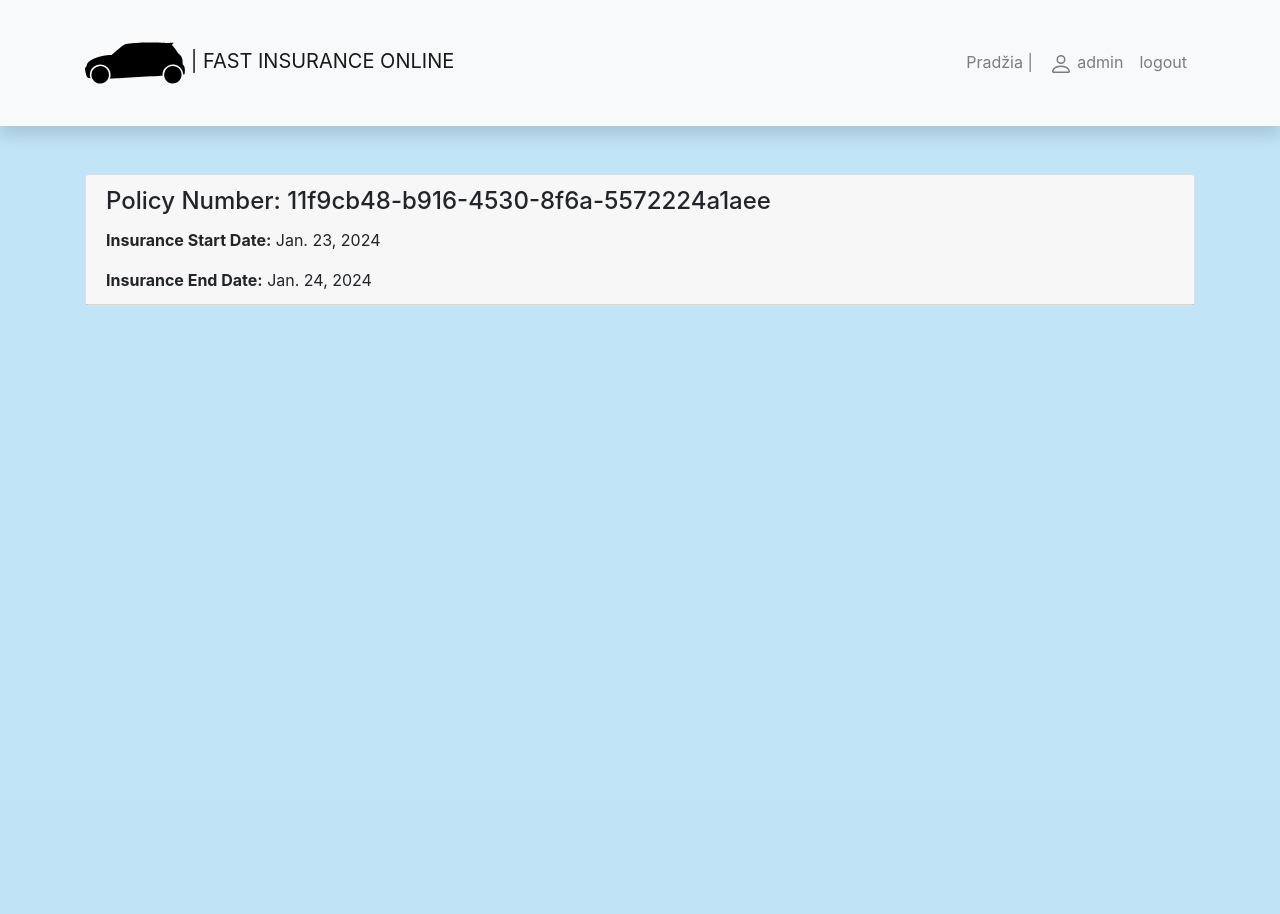
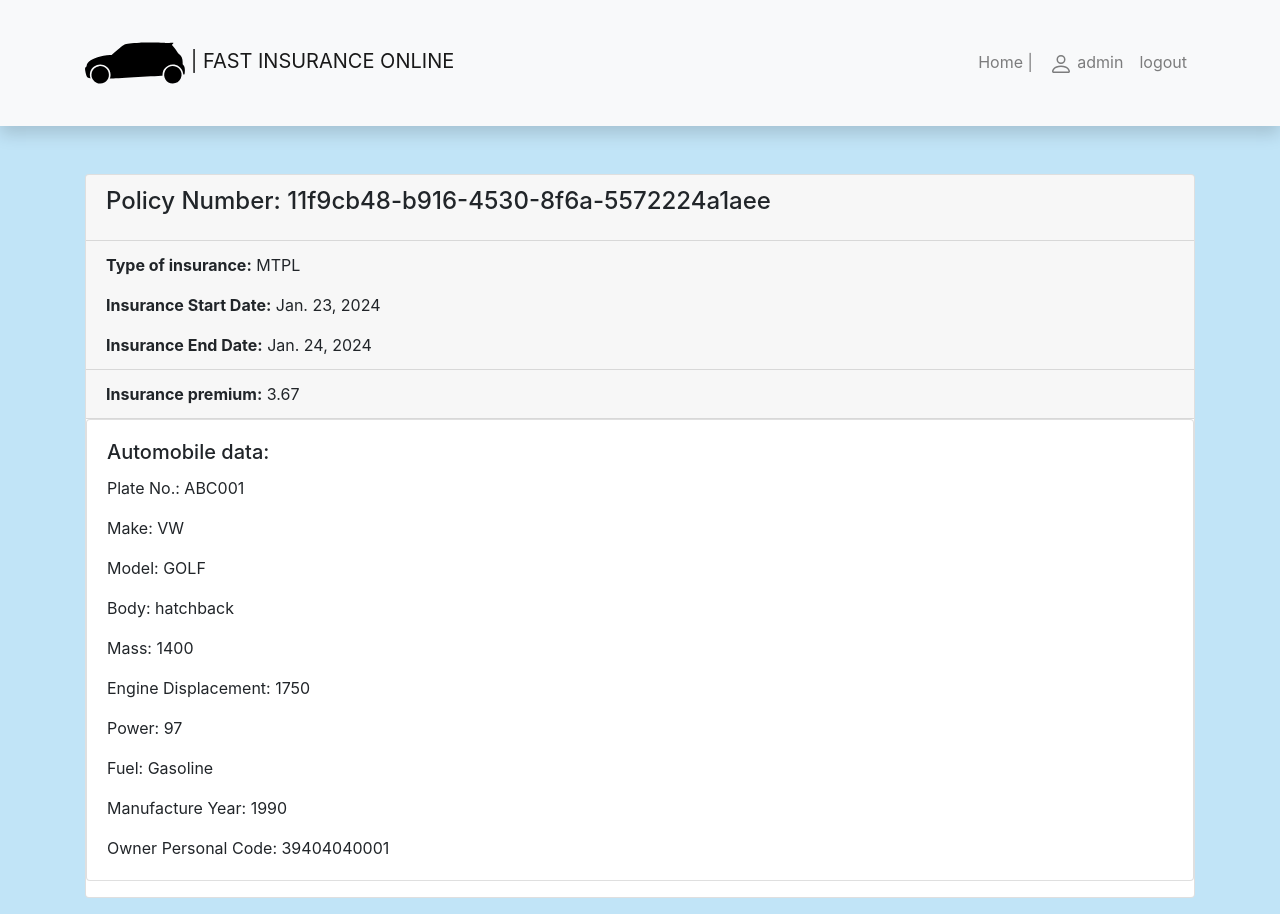
Before and after one commit to saulius-p/django_insurance, a Django app: page /insurance/my-policies/11f9cb48-b916-4530-8f6a-5572224a1aee in a window 1280 px wide. Before the commit the page ends 306 px from the top, so only its background shows below. Run offline with Django 4.2, Linux system fonts and the light colour scheme; a user stored in the database is signed in; data comes from the database, SQL or seed files in the repository; both versions use the stored data as it was after the commit; some libraries are stand-ins or nearby versions.

Commit message:
8th commit. Improvements in policy_detail.html mainly.

```diff
--- a/insurance/templates/base.html
+++ b/insurance/templates/base.html
@@ -67,7 +67,7 @@ l-126 -111 -89 -7 c-198 -16 -464 -62 -629 -110 -201 -59 -330 -125 -437 -224
         <div class="collapse navbar-collapse" id="navbarResponsive">
             <ul class="navbar-nav ml-auto">
                 <li class="nav-item">
-                    <a class="nav-link" href="{% url 'index' %}">Pradžia |</a>
+                    <a class="nav-link" href="{% url 'index' %}">Home |</a>
                 </li>
                 {% if user.is_authenticated %}
                 <li class="nav-item"><a class="nav-link" href="{% url 'profile-url' %}">
--- a/insurance/templates/policy_detail.html
+++ b/insurance/templates/policy_detail.html
@@ -12,18 +12,61 @@
 <div class="card mb-3">
     <div class="card-header">
         <h4 class="card-title">Policy Number: {{ policy.policy_number }}</h4>
+    </div>
+    <div class="card-header">
+        <p class="card-text"><strong>Type of insurance:</strong> {{ policy.policy_type }}</p>
         <p class="card-text"><strong>Insurance Start Date:</strong> {{ policy.start_date }}</p>
         <p class="card-text"><strong>Insurance End Date:</strong> {{ policy.end_date }} </p>
     </div>
+    <div class="card-header">
+        <p class="card-text"><strong>Insurance premium:</strong> {{ policy.insurance_premium }} </p>
+    </div>
+
+    {% if policy.policy_type == "CASCO" %}
+        <div class="card mb-3">
+            <div class="card-body">
+                <h5 class="card-title">Automobile data:
+                </h5>
+                {# Since there is no related_name created in the models file for this case, we use default name cascodata.#}
+                <p class="card-text">Plate No.: {{ policy.cascodata.car.plate_number }}</p>
+                <p class="card-text">Make: {{ policy.cascodata.car.make }}</p>
+                <p class="card-text">Model: {{ policy.cascodata.car.model }}</p>
+                <p class="card-text">Body: {{ policy.cascodata.car.body }}</p>
+                <p class="card-text">Mass: {{ policy.cascodata.car.mass }}</p>
+                <p class="card-text">Engine Displacement: {{ policy.cascodata.car.engine_displacement }}</p>
+                <p class="card-text">Power: {{ policy.cascodata.car.power }}</p>
+                <p class="card-text">Fuel: {{ policy.cascodata.car.fuel }}</p>
+                <p class="card-text">Manufacture Year: {{ policy.cascodata.car.manufacture_year }}</p>
+                <p class="card-text">Owner Personal Code: {{ policy.cascodata.car.owner_personal_code }}</p>
+            </div>
+        </div>
+    {% elif policy.policy_type == "MTPL" %}
+        <div class="card mb-3">
+            <div class="card-body">
+                <h5 class="card-title">Automobile data:
+                </h5>
+                {# Since there is no related_name created in the models file for this case, we use default name cascodata.#}
+                <p class="card-text">Plate No.: {{ policy.mtpldata.car.plate_number }}</p>
+                <p class="card-text">Make: {{ policy.mtpldata.car.make }}</p>
+                <p class="card-text">Model: {{ policy.mtpldata.car.model }}</p>
+                <p class="card-text">Body: {{ policy.mtpldata.car.body }}</p>
+                <p class="card-text">Mass: {{ policy.mtpldata.car.mass }}</p>
+                <p class="card-text">Engine Displacement: {{ policy.mtpldata.car.engine_displacement }}</p>
+                <p class="card-text">Power: {{ policy.mtpldata.car.power }}</p>
+                <p class="card-text">Fuel: {{ policy.mtpldata.car.fuel }}</p>
+                <p class="card-text">Manufacture Year: {{ policy.mtpldata.car.manufacture_year }}</p>
+                <p class="card-text">Owner Personal Code: {{ policy.mtpldata.car.owner_personal_code }}</p>
+            </div>
+        </div>
+    {% else %}
+    <p>This is property policy.</p>
+    {% endif %}
 
     {% if policy.end_date > today and policy.end_date != policy.start_date %}
-        <div class="card-body">
-            <a class="btn btn-secondary btn-sm" href="{% url 'cancel-policy' policy.policy_number %}">Cancel policy</a>
-        </div>
+    <div class="card-body">
+        <a class="btn btn-secondary btn-sm" href="{% url 'cancel-policy' policy.policy_number %}">Cancel policy</a>
+    </div>
     {% endif %}
 
 </div>
-
-
-
 {% endblock %}
--- a/insurance/urls.py
+++ b/insurance/urls.py
@@ -4,7 +4,6 @@ from . import views
 
 urlpatterns = [
     path("", views.index, name="index"),
-    path("policyholders/", views.policyholders, name="policyholders-all"),
     path("insurepolicy/", views.insure_policy, name="insure-policy"),
     path("fileclaim/", views.file_claim, name="file-claim"),
     path("insurepolicy/mtpl/", views.insure_mtpl, name="insure-mtpl"),
@@ -13,7 +12,6 @@ urlpatterns = [
     path("buy-mtpl-policy/", views.buy_mtpl_policy, name="buy-mtpl-policy"),
     path("buy-casco-policy/", views.buy_casco_policy, name="buy-casco-policy"),
     path("buy-property-policy/", views.buy_property_policy, name="buy-property-policy"),
-    path("add/", views.add, name="add-path"),
 
     path("register/", views.register_user, name="register-url"),
     path("profile/", views.profile, name="profile-url"),
--- a/insurance/views.py
+++ b/insurance/views.py
@@ -1,5 +1,7 @@
+from uuid import UUID
+
 from django.shortcuts import render, redirect, get_object_or_404
-from django.http import HttpResponse
+from django.http import HttpResponse, HttpRequest
 from django.contrib.auth.models import User
 from django.contrib.auth.mixins import LoginRequiredMixin
 from django.views import generic
@@ -20,26 +22,7 @@ import os
 
 
 def index(request):
-    # num_policyholders = Policyholder.objects.count()
-    # context = {
-    #     "num_policyholders": num_policyholders,
-    # }
     return render(request, "index.html")
-
-
-def policyholders(request):
-    policyholders = Policyholder.objects.all()
-    context = {
-        "policyholders": policyholders,
-    }
-    return render(request, "policyholders.html", context=context)
-
-
-def add(request):
-    val1 = int(request.POST["num1"])
-    val2 = int(request.POST["num2"])
-    res = val1 + val2
-    return render(request, "result.html", {"res": res})
 
 
 def insure_policy(request):
@@ -599,6 +582,20 @@ class PoliciesByUserListView(LoginRequiredMixin, generic.ListView):  # Subclass
 
 
 class PolicyDetailView(LoginRequiredMixin, generic.DetailView):
+    """
+    Display detailed information about a policy for authenticated users.
+
+    Attributes:
+        model (class): The Django model class representing policies.
+        context_object_name (str): The name used to identify the policy object in the template context.
+        template_name (str): Name of the template, which is used to render details of the specific policy.
+
+    Methods:
+        get_context_data(**kwargs): Sends additional context data to the template.
+
+    Mixins:
+        LoginRequiredMixin: Ensures that only authenticated users can access the policy details.
+    """
     model = Policy
     context_object_name = "policy"
     template_name = "policy_detail.html"
@@ -610,8 +607,20 @@ class PolicyDetailView(LoginRequiredMixin, generic.DetailView):
 
 
 # Think through if @login_required is needed
-def cancel_policy(request, policy_number):
+def cancel_policy(request: HttpRequest, policy_number: UUID) -> HttpResponse:
+    """
+    Cancel a policy based on the given policy number by changing its end date.
 
+    Parameters:
+        request (HttpRequest): The HTTP request object.
+        policy_number (UUID): Unique policy number of the policy that is chosen for cancelation.
+
+    Returns:
+        HttpResponse: A rendered HTML response with cancelation message.
+
+    Raises:
+        Http404: If the specified policy number does not exist.
+    """
     today = date.today()
     policy = get_object_or_404(Policy, policy_number=policy_number)
 
```
Also changed, not shown: db.sqlite3.
